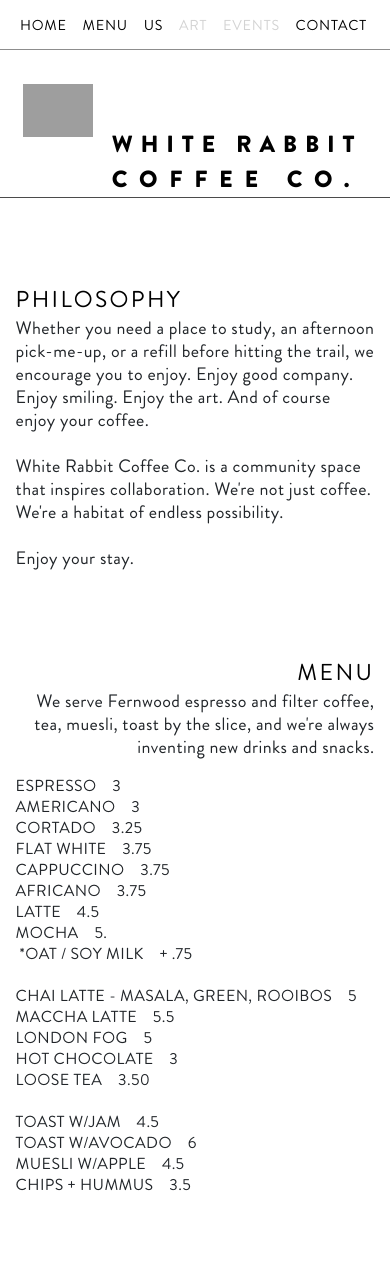
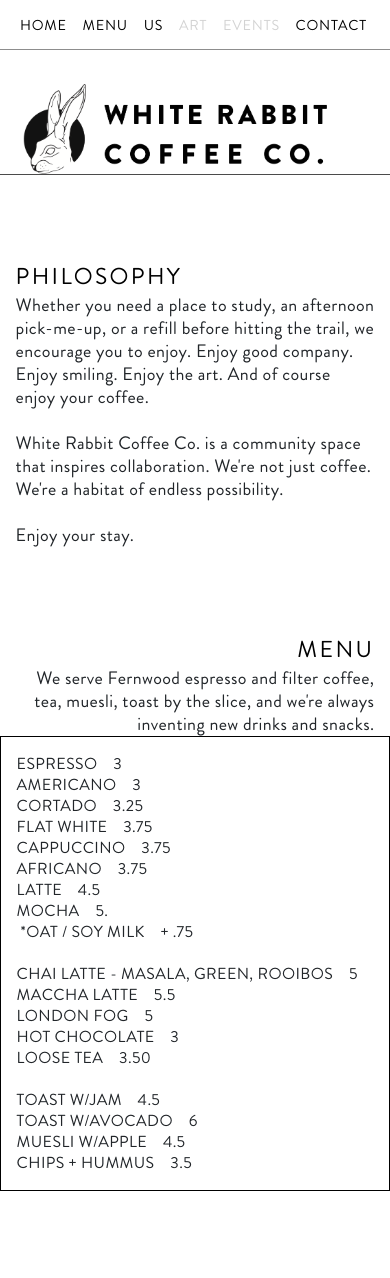
Before and after one commit to mistersuuns/whiterabbit.github.io, a PHP site: page /index.html in a window 390 px wide. Shown: the top 1278 px of the page. Run offline with PHP 8.4, Linux system fonts and the light colour scheme; some libraries are stand-ins or nearby versions; grey boxes are pictures that could not be loaded.

Commit message:
wrccV and H

```diff
--- a/index.css
+++ b/index.css
@@ -61,18 +61,7 @@
     font-family: "BrandonBlk";
     border-bottom: 1px solid rgb(75, 75, 75);
 }
-#whiteRabbit {
-    text-align: left;
-    padding-top: 10vh;
-}
-#coffeeCo {
-    text-align: right;
-    padding-top: 10vh;
-}
-#whiteRabbitImg {
-    padding-top: 7.5vh;
-    padding-bottom: 4vh;
-}
+
 .row75top {
     padding-top: 10vh;
 }
@@ -104,6 +91,11 @@
 }
 #ethosText, #caffeine {
 letter-spacing: 0.1vw;
+}
+#caffeine {
+    border: .1px solid rgb(0, 0, 0);
+    padding-top: 2vh;
+    padding-bottom: 2vh;
 }
 
 #menuText,
@@ -453,20 +428,9 @@ letter-spacing: 0.1vw;
         border-bottom: 1px solid rgb(75, 75, 75);
     }
     #whiteRabbitImg {
-        max-width: 20vw;
+        max-width: 80vw;
         padding-left: 2vw;
         padding-top: 10vh;
-    }
-    #whiteRabbitCoffeeCo {
-        font-size: 6vw;
-        padding-top: 15vh;
-        padding-left: 7.5vw;
-    }
-    .whiteRabbit {
-        letter-spacing: 2vw;
-    }
-    .coffeeCo {
-        letter-spacing: 3vw;
     }
 
     #ethos,
--- a/index.html
+++ b/index.html
@@ -42,7 +42,7 @@
         <ul class="nav" id="ul">
             <li class="active"><a id="nav" href="#wT" role="navigation">HOME</i>
                 </a></li>
-            <li id="mobileMenu"><a id="nav" href="#menuText" role="navigation">MENU</a></li>
+            <li id="mobileMenu"><a id="nav" href="#menu" role="navigation">MENU</a></li>
             <li><a id="nav" href="#us" role="navigation">US</a></li>
             <li><a id="nav" style="color:lightgrey !important" role="navigation">ART</a></li>
             <li><a id="nav" style="color:lightgrey !important" role="navigation">EVENTS</a></li>
@@ -50,32 +50,26 @@
         </ul>
     </nav>
 
-    <!--MED-->
-    <!--MED-->
+    <!--MED LG XL-->
+    <!--MED LG XL-->
     <div class="container-fluid" id="wT">
         <div class="row">
             <div class="col-md-1 col-lg-2"></div>
-            <div class="col-md-3 left" id="whiteRabbit">WHITE RABBIT</div>
-            <div class="col-md-2">
-                <img id="whiteRabbitImg" src="whiteRabbit.png" alt="whiteRabbitLogo">
+            <div class="col-md-10 col-lg-8">
+                    <img id="whiteRabbitImg" src="wrccH.png" alt="white rabbit coffee co.">
             </div>
-            <div class="col-md-3 right" id="coffeeCo">COFFEE CO.</div>
             <div class="col-md-1 col-lg-2"></div>
         </div>
     </div>
-    <!--MED-->
+    <!--MED LG XL-->
 
     <!--SMALL-->
     <!--SMALL-->
     <div class="container-fluid" id="wTmob">
         <div class="row">
             <div class="col-md-1 col-lg-2"></div>
-            <div class="col-md-3 col-lg-3">
-                <img id="whiteRabbitImg" src="whiteRabbit.png" alt="whiteRabbitLogo">
-            </div>
-            <div class="col-md-7 col-lg-5" id="whiteRabbitCoffeeCo">
-                <div class="row">WHITE RABBIT</div>
-                <div class="row">COFFEE CO.</div>
+            <div class="col-md-10 col-lg-8">
+                <img id="whiteRabbitImg" src="wrccV.png" alt="white rabbit coffee co.">
             </div>
             <div class="col-md-1 col-lg-2"></div>
         </div>
@@ -84,12 +78,8 @@
 
     <div class="container-fluid" id="wTxs">
         <div class="row">
-            <div class="col-3">
-                <img id="whiteRabbitImg" src="whiteRabbit.png" alt="whiteRabbitLogo">
-            </div>
-            <div class="col-9" id="whiteRabbitCoffeeCo">
-                <div class="row whiteRabbit">WHITE RABBIT</div>
-                <div class="row coffeeCo">COFFEE CO.</div>
+            <div class="col">
+                <img id="whiteRabbitImg" src="wrccV.png" alt="white rabbit coffee co.">
             </div>
         </div>
     </div>
@@ -166,7 +156,7 @@
         </div>
     -->
 
-    <div class="container-fluid menu">
+    <div class="container-fluid menu" id="menu">
         <div class="row row75top">
             <div class="col-md-1 col-lg-2"></div>
             <!--MOBILE-->
```
Also changed, not shown: other parts of index.css (+26 -45 lines), wrccH.png (added), wrccH.svg (added), wrccV.png (added), wrccV.svg (added).
